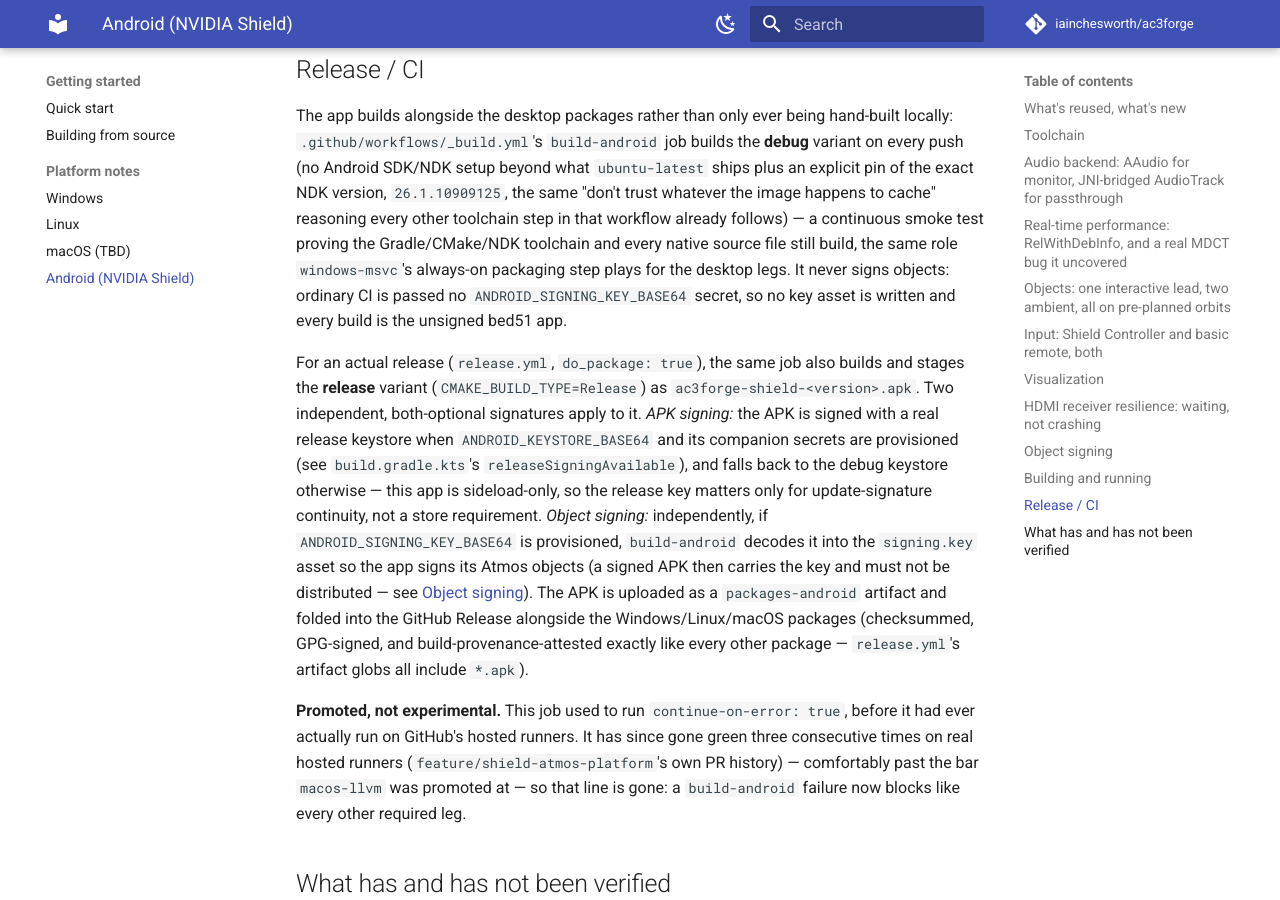
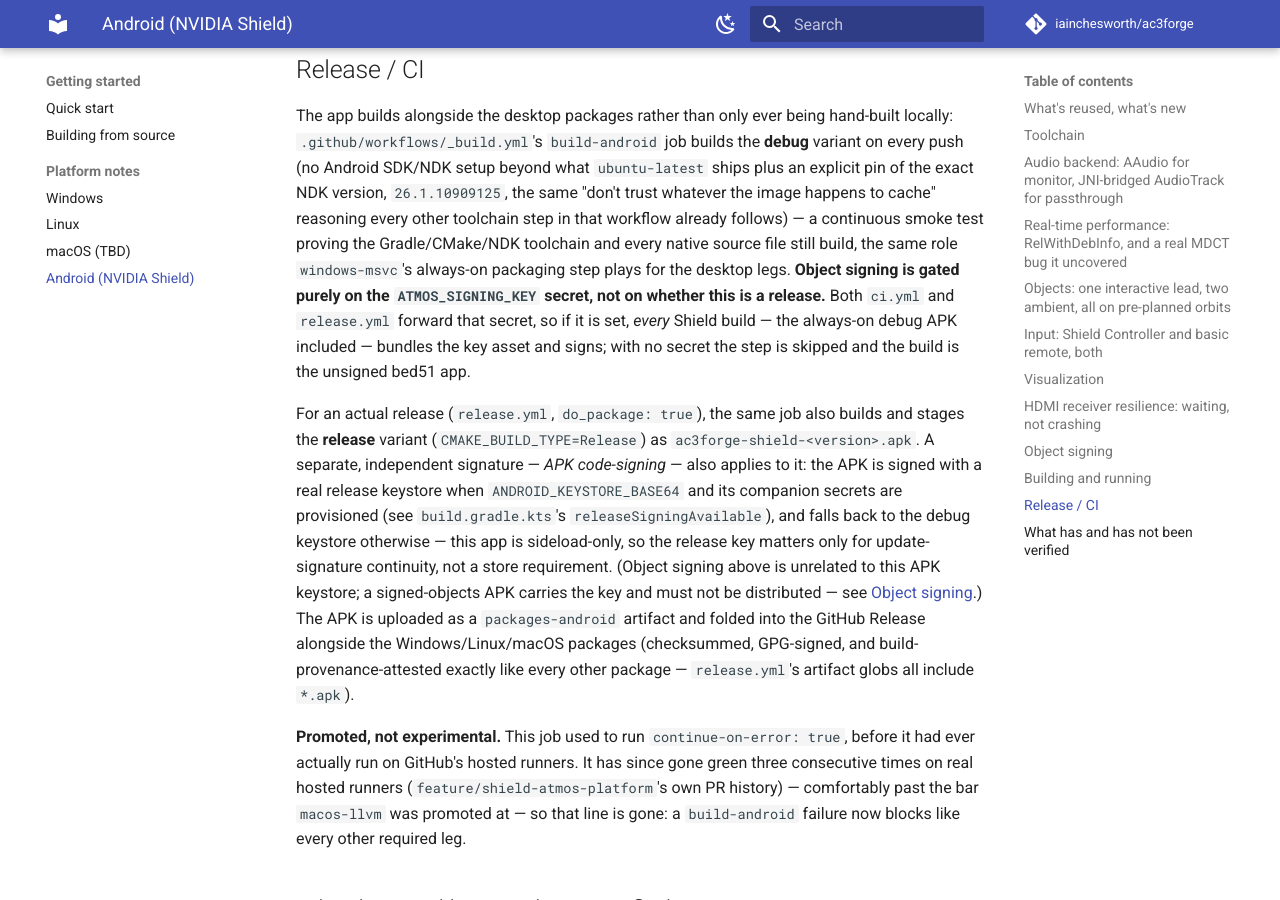
Before and after one commit to iainchesworth/ac3forge, an MkDocs documentation site: the page built from docs/platforms/android.md, in a window 1280 px wide and 900 px high, scrolled down 9736 px. Built offline with MkDocs 1.6.1 and Material for MkDocs 9.7.7, drawn with Linux system fonts in a browser that asks for light colours; comment, search, counter and statistics services are not loaded; some of the changed text lies outside the part shown.

Commit message:
ci: gate Shield object signing on the ATMOS_SIGNING_KEY secret, any build
Drive object signing purely by whether the ATMOS_SIGNING_KEY secret is set,
not by do_package - so the always-on debug APK signs too when the key is
provisioned, and no secret means the safe unsigned bed51 app.

- _build.yml: rename the secret to ATMOS_SIGNING_KEY; add a job-level
  HAVE_ATMOS_KEY env (a step `if:` can't read `secrets` directly, same
  pattern release.yml's HAVE_GPG_KEY uses) and gate the materialize step on
  it instead of inputs.do_package.
- ci.yml: forward ATMOS_SIGNING_KEY to the build-and-test call so ordinary
  CI builds sign when the secret is present.
- release.yml: forward ATMOS_SIGNING_KEY (renamed).
- Docs/CHANGELOG: the secret now drives signing on any build, debug or
  release; a signed debug APK carries the key too and must not be distributed.

```diff
--- a/docs/platforms/android.md
+++ b/docs/platforms/android.md
@@ -296,7 +296,7 @@
 **The key is a bundled asset, written from a CI secret.** The desktop CLI takes a key by path or
 env var, but this app signs on-device, so the key has to travel in the APK as an asset,
 `app/src/main/assets/signing.key` (raw key bytes). That file is **gitignored** and is materialized
-at build time — from the `ANDROID_SIGNING_KEY_BASE64` repository secret in CI
+at build time — from the `ATMOS_SIGNING_KEY` repository secret in CI
 (`.github/workflows/_build.yml`), or dropped in by hand for a local signed build. `init_signing()`
 loads it once through the same `AAssetManager` the lead-voice asset already uses.
 
@@ -346,19 +346,20 @@
 version, `26.1.10909125`, the same "don't trust whatever the image happens to cache" reasoning
 every other toolchain step in that workflow already follows) — a continuous smoke test proving the
 Gradle/CMake/NDK toolchain and every native source file still build, the same role `windows-msvc`'s
-always-on packaging step plays for the desktop legs. It never signs objects: ordinary CI is passed
-no `ANDROID_SIGNING_KEY_BASE64` secret, so no key asset is written and every build is the unsigned
+always-on packaging step plays for the desktop legs. **Object signing is gated purely on the
+`ATMOS_SIGNING_KEY` secret, not on whether this is a release.** Both `ci.yml` and `release.yml`
+forward that secret, so if it is set, *every* Shield build — the always-on debug APK included —
+bundles the key asset and signs; with no secret the step is skipped and the build is the unsigned
 bed51 app.
 
 For an actual release (`release.yml`, `do_package: true`), the same job also builds and stages the
-**release** variant (`CMAKE_BUILD_TYPE=Release`) as `ac3forge-shield-<version>.apk`. Two
-independent, both-optional signatures apply to it. *APK signing:* the APK is signed with a real
+**release** variant (`CMAKE_BUILD_TYPE=Release`) as `ac3forge-shield-<version>.apk`. A separate,
+independent signature — *APK code-signing* — also applies to it: the APK is signed with a real
 release keystore when `ANDROID_KEYSTORE_BASE64` and its companion secrets are provisioned (see
 `build.gradle.kts`'s `releaseSigningAvailable`), and falls back to the debug keystore otherwise —
 this app is sideload-only, so the release key matters only for update-signature continuity, not a
-store requirement. *Object signing:* independently, if `ANDROID_SIGNING_KEY_BASE64` is provisioned,
-`build-android` decodes it into the `signing.key` asset so the app signs its Atmos objects (a signed
-APK then carries the key and must not be distributed — see [Object signing](#object-signing)). The
+store requirement. (Object signing above is unrelated to this APK keystore; a signed-objects APK
+carries the key and must not be distributed — see [Object signing](#object-signing).) The
 APK is uploaded as a `packages-android` artifact and folded into the
 GitHub Release alongside the Windows/Linux/macOS packages (checksummed, GPG-signed, and
 build-provenance-attested exactly like every other package — `release.yml`'s artifact globs all
```
Also changed, not shown: CHANGELOG.md (+1 -1 lines), docs/concepts/object-signing.md (+5 -3 lines), docs/releasing.md (+7 -6 lines), 3 other files.
